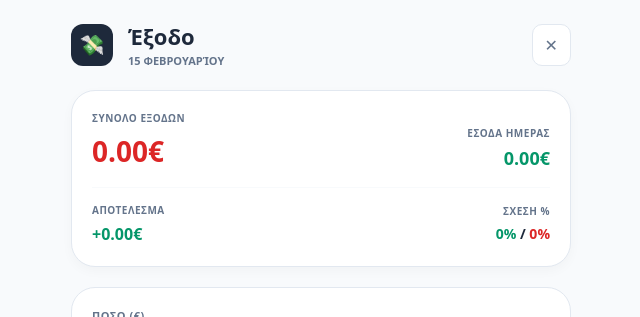
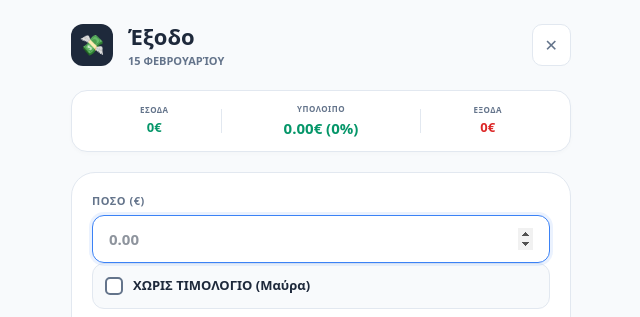
Before and after one commit to tsigris/cosy-management, a Next.js app: page /add-expense in a window 1280 px wide. Shown: the top 317 px of the page, without its empty margins (319-959 px from the left). Built offline with nearby package versions, Linux system fonts and the light colour scheme; no server answers; the database is empty.

Commit message:
Update page.tsx

```diff
--- a/src/app/add-expense/page.tsx
+++ b/src/app/add-expense/page.tsx
@@ -84,7 +84,6 @@ function AddExpenseForm() {
         if (sRes.data) setSuppliers(sRes.data)
         if (fRes.data) setFixedAssets(fRes.data)
 
-        // Υπολογισμός stats ημέρας
         if (tRes.data) {
           const inc = tRes.data.filter(t => t.type === 'income').reduce((acc, t) => acc + Number(t.amount), 0);
           const exp = tRes.data.filter(t => t.type === 'expense' || t.type === 'debt_payment').reduce((acc, t) => acc + Math.abs(Number(t.amount)), 0);
@@ -104,7 +103,6 @@ function AddExpenseForm() {
 
   useEffect(() => { loadFormData() }, [loadFormData])
 
-  // Υπολογισμός διαφοράς και ποσοστού
   const vsAnalysis = useMemo(() => {
     const diff = dayStats.income - dayStats.expenses;
     const total = dayStats.income + dayStats.expenses;
@@ -185,34 +183,23 @@ function AddExpenseForm() {
           <Link href="/" style={backBtnStyle}>✕</Link>
         </div>
 
-        {/* HERO CARD ΜΕ ΕΣΟΔΑ VS ΕΞΟΔΑ */}
-        <div style={heroStatsCard}>
-          <div style={{ display: 'flex', justifyContent: 'space-between', alignItems: 'flex-end' }}>
-            <div>
-              <p style={heroLabelSmall}>ΣΥΝΟΛΟ ΕΞΟΔΩΝ</p>
-              <h2 style={heroAmountLarge}>{dayStats.expenses.toFixed(2)}€</h2>
-            </div>
-            <div style={{ textAlign: 'right' }}>
-              <p style={heroLabelSmall}>ΕΣΟΔΑ ΗΜΕΡΑΣ</p>
-              <p style={{ fontSize: '18px', fontWeight: '800', color: colors.accentGreen, margin: 0 }}>{dayStats.income.toFixed(2)}€</p>
-            </div>
+        {/* SLIM VS STATUS BAR */}
+        <div style={slimStatsBar}>
+          <div style={slimStatBlock}>
+            <span style={slimLabel}>ΕΣΟΔΑ</span>
+            <span style={{...slimValue, color: colors.accentGreen}}>{dayStats.income.toFixed(0)}€</span>
           </div>
-
-          <div style={heroDivider} />
-
-          <div style={{ display: 'flex', justifyContent: 'space-between', alignItems: 'center' }}>
-            <div>
-              <p style={heroLabelSmall}>ΑΠΟΤΕΛΕΣΜΑ</p>
-              <p style={{ fontSize: '16px', fontWeight: '900', color: vsAnalysis.diff >= 0 ? colors.accentGreen : colors.accentRed, margin: 0 }}>
-                {vsAnalysis.diff >= 0 ? '+' : ''}{vsAnalysis.diff.toFixed(2)}€
-              </p>
-            </div>
-            <div style={{ textAlign: 'right' }}>
-              <p style={heroLabelSmall}>ΣΧΕΣΗ %</p>
-              <p style={{ fontSize: '14px', fontWeight: '800', color: colors.primaryDark, margin: 0 }}>
-                <span style={{color: colors.accentGreen}}>{vsAnalysis.incPct.toFixed(0)}%</span> / <span style={{color: colors.accentRed}}>{vsAnalysis.expPct.toFixed(0)}%</span>
-              </p>
-            </div>
+          <div style={slimDivider} />
+          <div style={{...slimStatBlock, flex: 1.5}}>
+            <span style={slimLabel}>ΥΠΟΛΟΙΠΟ</span>
+            <span style={{...slimValue, color: vsAnalysis.diff >= 0 ? colors.accentGreen : colors.accentRed, fontSize: '15px'}}>
+              {vsAnalysis.diff.toFixed(2)}€ ({vsAnalysis.incPct.toFixed(0)}%)
+            </span>
+          </div>
+          <div style={slimDivider} />
+          <div style={slimStatBlock}>
+            <span style={slimLabel}>ΕΞΟΔΑ</span>
+            <span style={{...slimValue, color: colors.accentRed}}>{dayStats.expenses.toFixed(0)}€</span>
           </div>
         </div>
 
@@ -319,7 +306,6 @@ function AddExpenseForm() {
         </div>
       </div>
 
-      {/* MODAL ΝΕΟΥ ΠΡΟΜΗΘΕΥΤΗ */}
       {isSupModalOpen && (
         <div style={modalOverlay}>
           <div style={modalCard}>
@@ -333,11 +319,12 @@ function AddExpenseForm() {
   )
 }
 
-// STYLES
-const heroStatsCard: any = { backgroundColor: 'white', padding: '20px', borderRadius: '24px', marginBottom: '20px', border: `1px solid ${colors.border}`, boxShadow: '0 4px 12px rgba(0,0,0,0.03)' };
-const heroLabelSmall = { fontSize: '10px', fontWeight: '800', color: colors.secondaryText, marginBottom: '4px', letterSpacing: '0.5px' };
-const heroAmountLarge = { fontSize: '28px', fontWeight: '900', color: colors.accentRed, margin: 0 };
-const heroDivider = { height: '1px', backgroundColor: colors.bgLight, margin: '15px 0' };
+// --- NEW STYLES ---
+const slimStatsBar: any = { display: 'flex', justifyContent: 'space-between', alignItems: 'center', backgroundColor: 'white', padding: '12px 16px', borderRadius: '16px', marginBottom: '20px', border: `1px solid ${colors.border}`, boxShadow: '0 2px 4px rgba(0,0,0,0.02)' };
+const slimStatBlock: any = { display: 'flex', flexDirection: 'column', alignItems: 'center', flex: 1 };
+const slimLabel: any = { fontSize: '8px', fontWeight: '800', color: colors.secondaryText, marginBottom: '2px', letterSpacing: '0.5px' };
+const slimValue: any = { fontSize: '13px', fontWeight: '800', margin: 0 };
+const slimDivider: any = { width: '1px', height: '24px', backgroundColor: colors.border };
 
 const autocompleteDropdown: any = { position: 'absolute', top: '105%', left: 0, right: 0, backgroundColor: 'white', border: `1px solid ${colors.border}`, borderRadius: '14px', zIndex: 1000, maxHeight: '200px', overflowY: 'auto', boxShadow: '0 10px 20px rgba(0,0,0,0.1)' };
 const dropdownRow = { padding: '12px 15px', fontSize: '14px', fontWeight: '700', cursor: 'pointer', borderBottom: `1px solid ${colors.bgLight}` };
```
